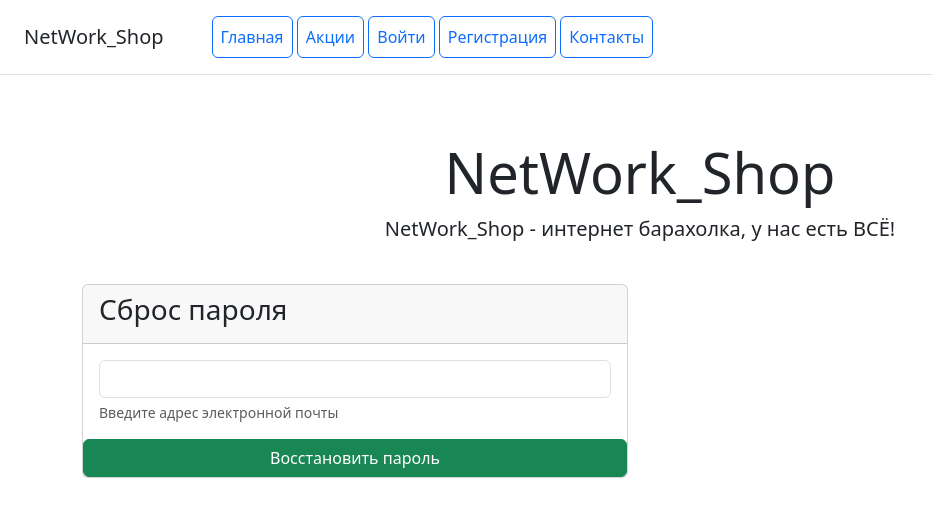
After one commit to daniilkokorev/network_shop, a Django app: page /users/reset_password/ in a window 1280 px wide. The commit adds this page. Shown: the top 517 px of the page, without its empty margins (0-932 px from the left). Run offline with Django 5.2, Linux system fonts and the light colour scheme; some libraries are stand-ins or nearby versions.

Commit message:
воссановление_пароля

```diff
--- a/catalog/templates/catalog/includes/inc_menu.html
+++ b/catalog/templates/catalog/includes/inc_menu.html
@@ -4,12 +4,12 @@
         <a class="p-2 btn btn-outline-primary" href="{% url 'catalogs:products_list' %}">Главная</a>
         <a class="p-2 btn btn-outline-primary" href="{% url 'stock:stock_list' %}">Акции</a>
         {% if user.is_authenticated %}
+            <a class="p-2 btn btn-outline-primary" href="{% url 'users:profile' %}">Профиль</a>
             <a class="p-2 btn btn-outline-primary" href="{% url 'users:logout' %}">Выйти</a>
         {% else %}
             <a class="p-2 btn btn-outline-primary" href="{% url 'users:login' %}">Войти</a>
             <a class="p-2 btn btn-outline-primary" href="{% url 'users:register' %}">Регистрация</a>
         {% endif %}
         <a class="p-2 btn btn-outline-primary" href="/contacts/">Контакты</a>
-
     </nav>
 </div>
--- a/users/forms.py
+++ b/users/forms.py
@@ -15,6 +15,9 @@ class UserRegisterForm(StyleFormMixin, UserCreationForm):
 
 
 class ProfileForm(StyleFormMixin, UserChangeForm):
+    """
+    Форма для редактирования профиля пользователя.
+    """
     class Meta:
         model = User
         fields = ("email", "first_name", "last_name", "phone", "avatar")
--- a/users/templates/users/login.html
+++ b/users/templates/users/login.html
@@ -14,6 +14,7 @@
                         {% csrf_token %}
                         {{ form.as_p }}
                         <button type="submit" class="btn btn-success btn-lg">Войти</button>
+                        <a class="btn btn-link" href="{% url 'users:reset_password' %}">Восстановить пароль</a>
                     </div>
                 </div>
             </div>
--- /dev/null
+++ b/users/templates/users/reset_password.html
@@ -0,0 +1,31 @@
+{% extends 'catalog/index.html' %}
+{% block content %}
+<div class="container">
+    <form class="row" method="post" enctype="multipart/form-data">
+        <div class="col-6">
+            <div class="card">
+                <div class="card-header">
+                    <h3 class="card-title">
+                        Сброс пароля
+                    </h3>
+                </div>
+                <div class="card-body">
+                    {% if success_message %}
+                    <p>{{ success_message }}</p>
+                    <a href="{% url 'users:login' %}" class="btn btn-success">Войти в личный кабинет</a>
+                    {% else %}
+                    <form class="row" method="post">
+                        {% csrf_token %}
+                        <input type="email" name="email"  class="form-control" id="exampleInputEmail1">
+                        <div id="emailHelp" class="form-text">Введите адрес электронной почты</div>
+                    </form>
+                </div>
+                <button type="submit" class="btn btn-success">
+                    Восстановить пароль
+                </button>
+            </div>
+            {% endif %}
+        </div>
+    </form>
+</div>
+{% endblock %}
```
Also changed, not shown: requiremenst.txt (deleted, +0 -9 lines), requirements.txt (added, +32 -0 lines), media/users/media/камаз.jpg (added).
